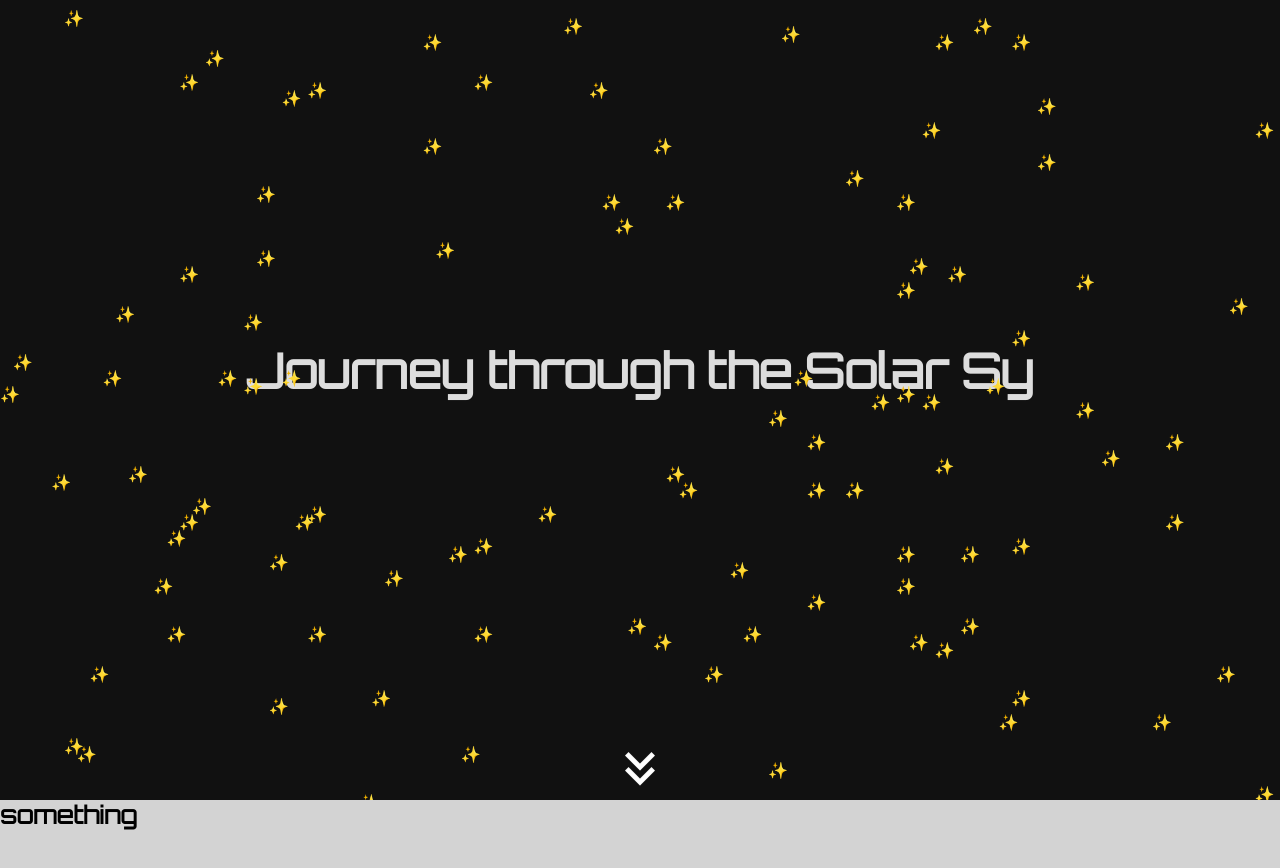
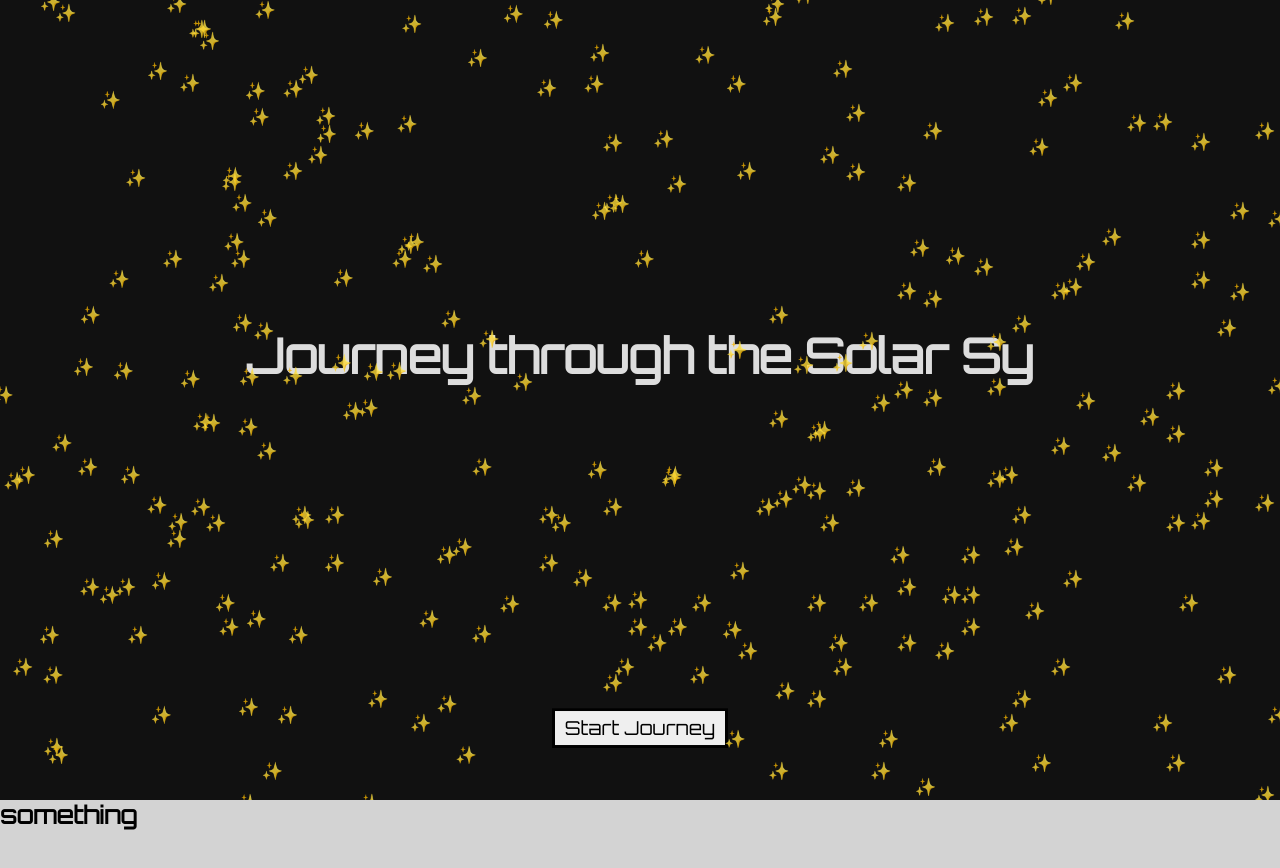
Before and after one commit to ImExtraPolite3/journey-through-the-solar-system, a website built with Vite: page index.html in a window 1280 px wide. Shown: the top 868 px of the page. Built offline with nearby package versions, Linux system fonts and the light colour scheme; animation ran at ten frames a second.

Commit message:
change from arrow to button add animation to stars to make more dynamic

```diff
--- a/index.html
+++ b/index.html
@@ -10,7 +10,10 @@
     <div id="app">
       <header>
         <h1></h1>
-        <img src="/chevron-double-down.svg" alt="" onclick="moveToNext()" />
+
+        <button>Start Journey</button>
+
+        <!-- <img src="/chevron-double-down.svg" alt="" /> -->
       </header>
       <section id="section-one">
         <h2>something</h2>
--- a/startPage.js
+++ b/startPage.js
@@ -19,10 +19,11 @@ const titles = [
 function addStars() {
   const header = document.querySelector('header');
 
-  for (let i = 0; i < 100; i++) {
+  for (let i = 0; i < 250; i++) {
     const createStar = document.createElement('div');
     createStar.innerHTML = star;
     createStar.classList.add('star');
+    createStar.style.animation = 'sparkle 20000ms infinite both';
     header.appendChild(createStar);
   }
 }
@@ -32,7 +33,7 @@ function moveToNext() {
   const app = document.getElementById('app');
 
   moveDown.addEventListener('click', () => {
-    app.style.animation = 'slideDown 2s forwards';
+    app.style.animation = 'slideDown 2s none';
   });
 }
 
--- a/style.css
+++ b/style.css
@@ -25,10 +25,18 @@ header > h1 {
   margin: auto;
 }
 
-header > img {
-  width: 60px;
+header > button {
+  font-size: 1.2rem;
   animation: bobbing 4000ms infinite both;
   cursor: pointer;
+  padding: 5px 10px;
+  border: solid;
+  margin-bottom: 50px;
+  transition: background-color 250ms;
+}
+
+header > button:hover {
+  background-color: white;
 }
 
 #section-one {
@@ -38,6 +46,7 @@ header > img {
 
 .star {
   position: absolute;
+  pointer-events: none;
 }
 
 @keyframes bobbing {
@@ -60,3 +69,18 @@ header > img {
     transform: translateY(-100vh);
   }
 }
+
+@keyframes sparkle {
+  0% {
+    opacity: 0;
+    transform: scale(1);
+  }
+  50% {
+    opacity: 1;
+    transform: scale(1.1);
+  }
+  100% {
+    opacity: 0;
+    transform: scale(1);
+  }
+}
```
